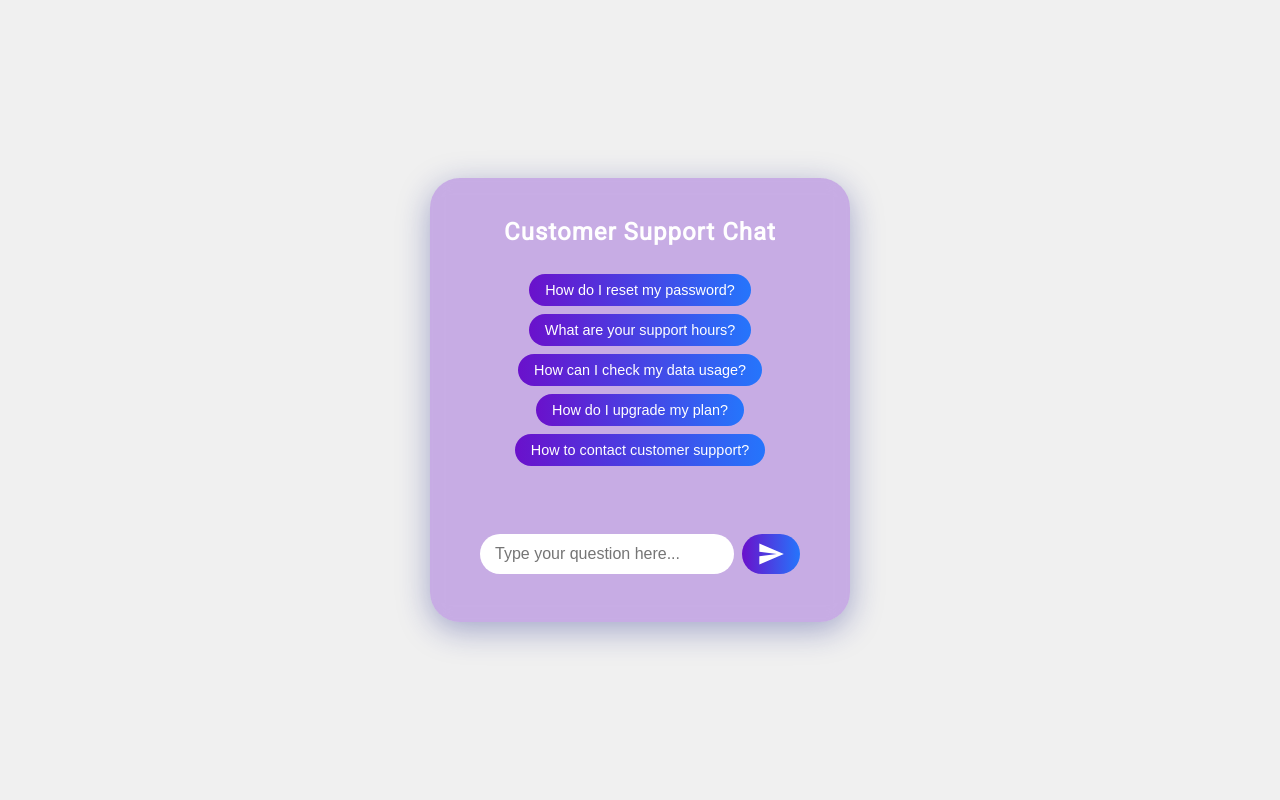
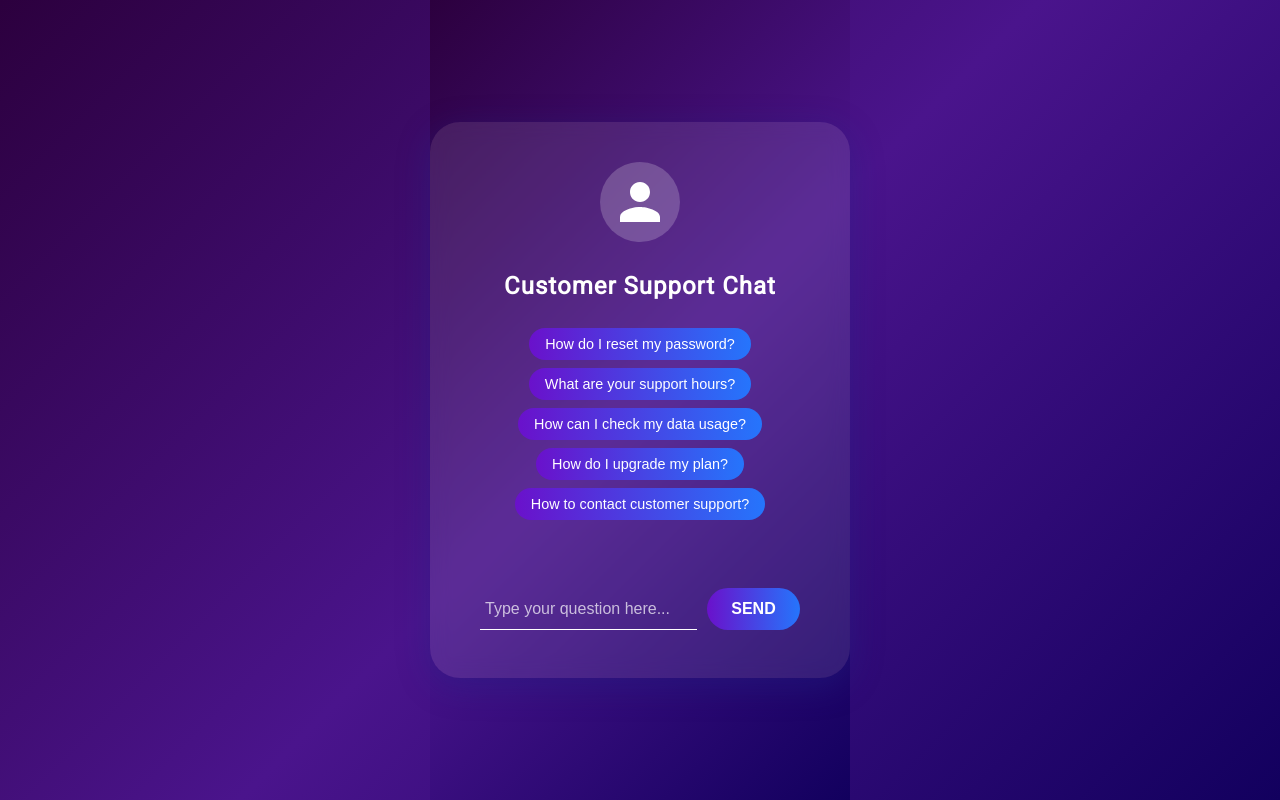
Before and after one commit to Debmalya19/AI-Agent, a plain HTML site: page frontend/chat.html in a window 1280 px wide. Drawn offline with Linux system fonts and the light colour scheme.

Commit message:
New-update-chat-ui

```diff
--- a/frontend/chat.html
+++ b/frontend/chat.html
@@ -7,32 +7,45 @@
   <style>
     @import url('https://fonts.googleapis.com/css2?family=Roboto&display=swap');
 
-        body {
+    body, html {
+      height: 100%;
+      margin: 0;
       font-family: 'Roboto', sans-serif;
-            margin: 0;
-            padding: 0;
-            background: #f0f0f0;
+      background: linear-gradient(135deg, #2c003e, #4a148c, #12005e);
       display: flex;
       justify-content: center;
       align-items: center;
-            height: 100vh;
     }
 
     #chat-container {
-            max-width: 320px;
-            width: 320px;
-            background: rgba(106, 17, 203, 0.3);
+      background: rgba(255, 255, 255, 0.1);
       border-radius: 30px;
       padding: 40px 50px;
+      width: 320px;
       box-shadow: 0 8px 32px 0 rgba(31, 38, 135, 0.37);
       backdrop-filter: blur(10px);
       -webkit-backdrop-filter: blur(10px);
       color: white;
+      text-align: center;
       display: flex;
       flex-direction: column;
-            height: auto;
-            transition: all 0.3s ease;
-            transform: scale(1);
+    }
+
+    #avatar {
+      width: 80px;
+      height: 80px;
+      background: rgba(255, 255, 255, 0.2);
+      border-radius: 50%;
+      margin: 0 auto 30px auto;
+      display: flex;
+      justify-content: center;
+      align-items: center;
+    }
+
+    #avatar svg {
+      width: 50px;
+      height: 50px;
+      fill: white;
     }
 
     #chat-header {
@@ -40,7 +53,6 @@
       font-weight: bold;
       letter-spacing: 1px;
       margin-bottom: 20px;
-            text-align: center;
     }
 
     #recommended-questions {
@@ -74,6 +86,7 @@
       background: transparent;
       border-radius: 0 0 30px 30px;
       margin-bottom: 20px;
+      text-align: left;
     }
 
     .chat-entry {
@@ -108,31 +121,32 @@
 
     #query-input {
       flex-grow: 1;
-            padding: 10px 15px;
+      padding: 10px 5px;
       font-size: 16px;
       border: none;
-            border-radius: 25px;
+      border-bottom: 1px solid white;
+      background: transparent;
+      color: white;
       outline: none;
+      border-radius: 0;
+    }
+
+    #query-input::placeholder {
+      color: rgba(255, 255, 255, 0.7);
     }
 
     #send-button {
       background: linear-gradient(90deg, #6a11cb 0%, #2575fc 100%);
       border: none;
-            margin-left: 0.5rem;
-            cursor: pointer;
-            padding: 10px 15px;
-            display: flex;
-            align-items: center;
-            justify-content: center;
-            transition: background 0.3s ease;
       border-radius: 25px;
+      padding: 12px 0;
       color: white;
       font-weight: bold;
       font-size: 16px;
-            gap: 8px;
-            height: 40px;
-            min-width: auto;
-            width: auto;
+      cursor: pointer;
+      transition: background 0.3s ease;
+      width: 100px;
+      margin-left: 10px;
     }
 
     #send-button:hover {
@@ -145,12 +159,17 @@
     }
 
     #send-button svg {
-            flex-shrink: 0;
+      display: none;
     }
   </style>
 </head>
 <body>
   <div id="chat-container">
+    <div id="avatar" aria-label="User avatar">
+      <svg viewBox="0 0 24 24" aria-hidden="true">
+        <path d="M12 12c2.7 0 4.8-2.1 4.8-4.8S14.7 2.4 12 2.4 7.2 4.5 7.2 7.2 9.3 12 12 12zm0 2.4c-3.2 0-9.6 1.6-9.6 4.8v2.4h19.2v-2.4c0-3.2-6.4-4.8-9.6-4.8z"/>
+      </svg>
+    </div>
     <div id="chat-header">Customer Support Chat</div>
     <div id="recommended-questions">
       <button class="recommended-question-btn">How do I reset my password?</button>
@@ -162,11 +181,7 @@
     <div id="chat-log"></div>
     <form id="input-form">
       <input type="text" id="query-input" placeholder="Type your question here..." autocomplete="off" required />
-            <button type="submit" id="send-button" aria-label="Send message">
-                <svg xmlns="http://www.w3.org/2000/svg" viewBox="0 0 24 24" fill="white" width="28" height="28" style="margin: 0 auto;">
-                    <path d="M2.01 21L23 12 2.01 3 2 10l15 2-15 2z"/>
-                </svg>
-            </button>
+      <button type="submit" id="send-button" aria-label="Send message">SEND</button>
     </form>
   </div>
 
```
Lines whose indentation alone changed are shown as unchanged.
